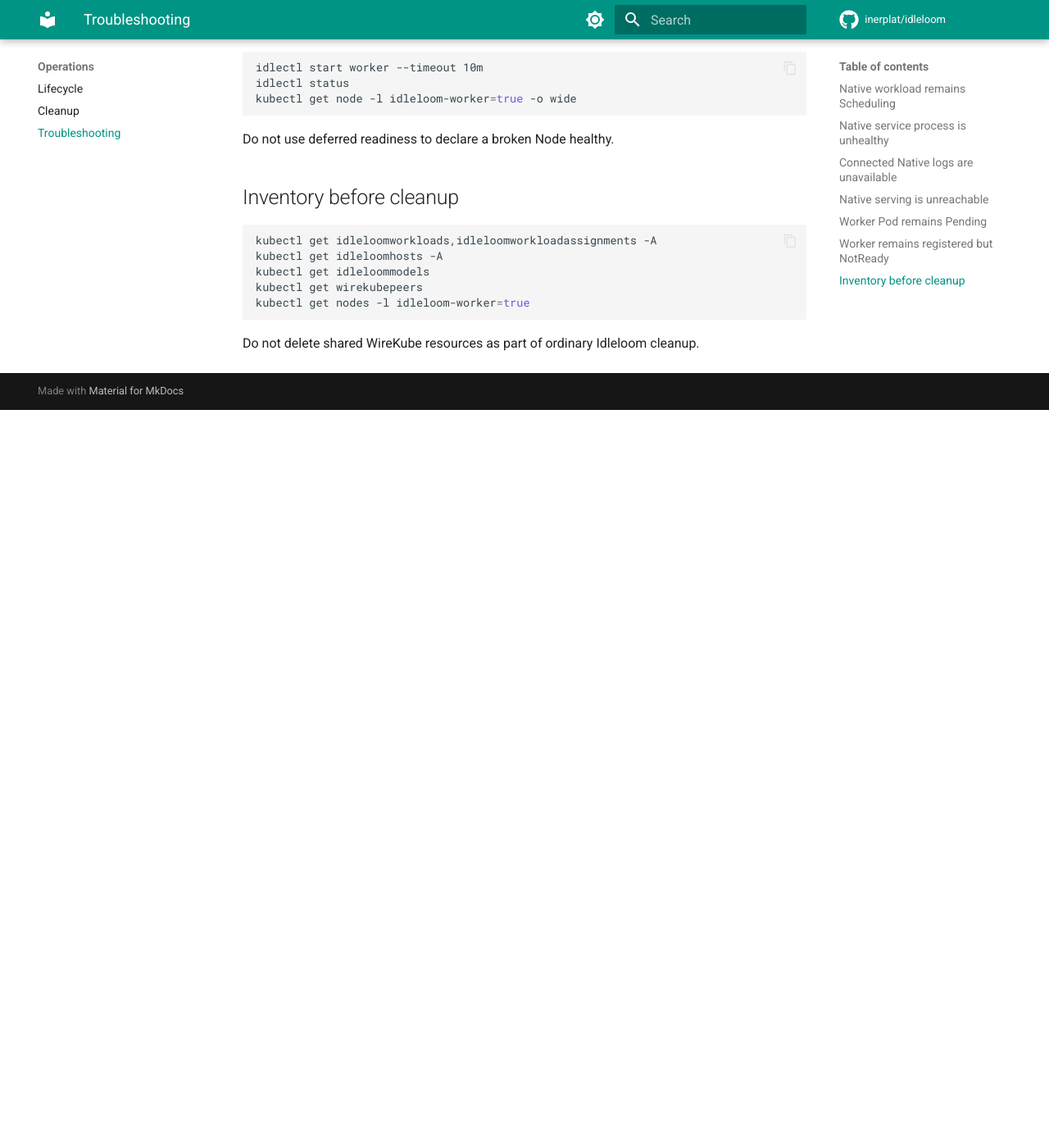
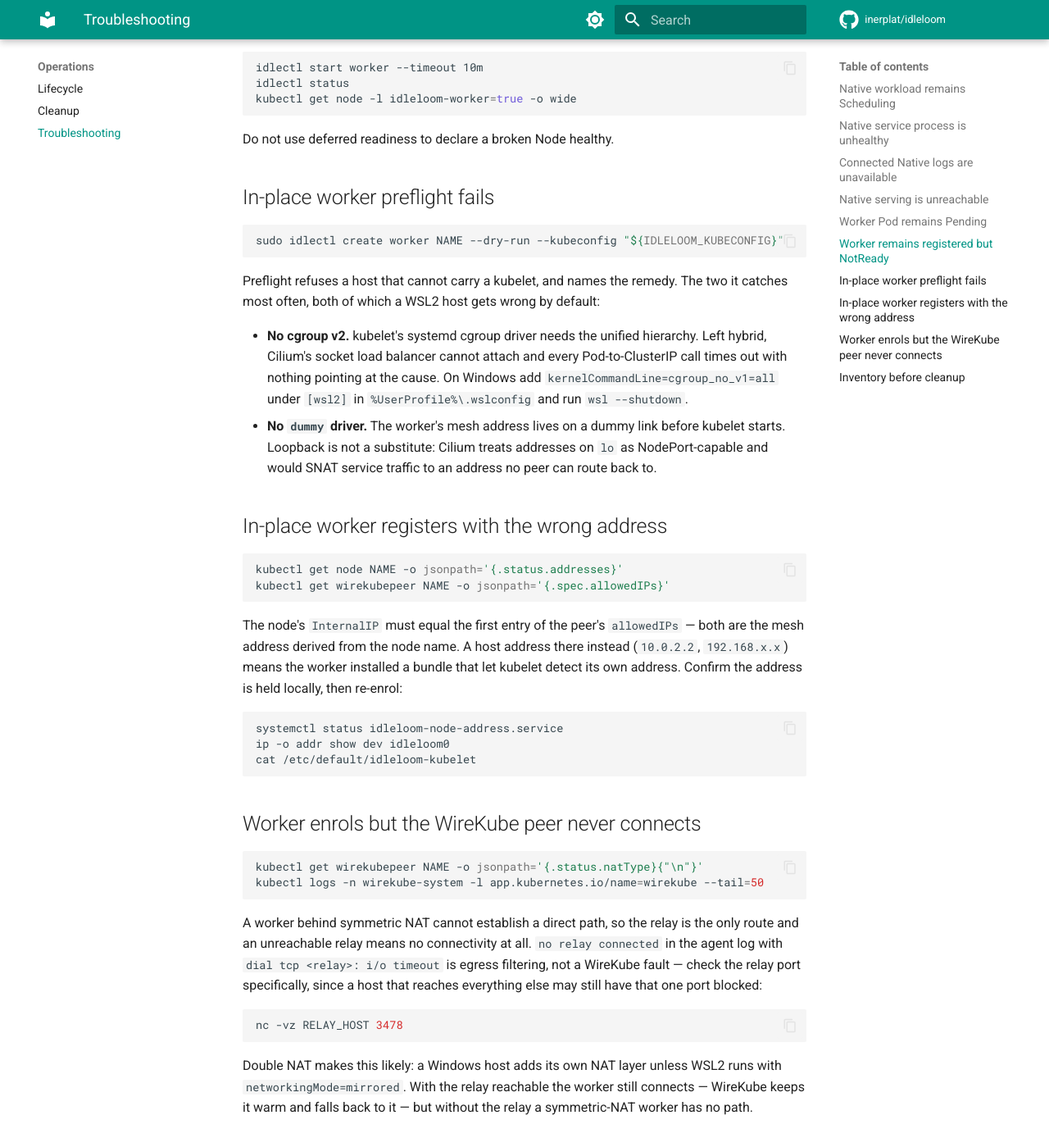
Before and after one commit to inerplat/idleloom, an MkDocs documentation site: the page built from docs/operations/troubleshooting.md, in a window 1280 px wide and 1400 px high, scrolled down 1995 px. Shown: the whole window at 82% size. Built offline with MkDocs 1.6.1 and Material for MkDocs 9.7.7, drawn with Linux system fonts in a browser that asks for light colours; comment, search, counter and statistics services are not loaded; before the commit the page ends 2495 px from its top, so only the background shows below that.

Commit message:
docs: record the failures an in-place worker actually hits
Three entries drawn from enrolling a Linux host against a live cluster.

Preflight rejections, with the remedy each one needs — the cgroup and dummy
checks exist because both failures surface far from their cause, and both
are WSL2 defaults.

Wrong node address, which is how a worker that registered with its own host
address rather than its mesh address presents. It is worth stating what
correct looks like, since the node and the peer have to agree.

An unreachable relay. A worker behind symmetric NAT has no direct path, so
the relay is the only route — and a host that reaches everything else can
still have that one port blocked, which is exactly what happened. That
looks like a WireKube fault in the agent log and is not one.

Co-Authored-By: Claude Opus 5 <noreply@anthropic.com>

````diff
--- a/docs/operations/troubleshooting.md
+++ b/docs/operations/troubleshooting.md
@@ -93,6 +93,68 @@ kubectl get node -l idleloom-worker=true -o wide
 
 Do not use deferred readiness to declare a broken Node healthy.
 
+## In-place worker preflight fails
+
+```sh
+sudo idlectl create worker NAME --dry-run --kubeconfig "${IDLELOOM_KUBECONFIG}"
+```
+
+Preflight refuses a host that cannot carry a kubelet, and names the remedy.
+The two it catches most often, both of which a WSL2 host gets wrong by
+default:
+
+- **No cgroup v2.** kubelet's systemd cgroup driver needs the unified
+  hierarchy. Left hybrid, Cilium's socket load balancer cannot attach and
+  every Pod-to-ClusterIP call times out with nothing pointing at the cause.
+  On Windows add `kernelCommandLine=cgroup_no_v1=all` under `[wsl2]` in
+  `%UserProfile%\.wslconfig` and run `wsl --shutdown`.
+- **No `dummy` driver.** The worker's mesh address lives on a dummy link
+  before kubelet starts. Loopback is not a substitute: Cilium treats
+  addresses on `lo` as NodePort-capable and would SNAT service traffic to an
+  address no peer can route back to.
+
+## In-place worker registers with the wrong address
+
+```sh
+kubectl get node NAME -o jsonpath='{.status.addresses}'
+kubectl get wirekubepeer NAME -o jsonpath='{.spec.allowedIPs}'
+```
+
+The node's `InternalIP` must equal the first entry of the peer's
+`allowedIPs` — both are the mesh address derived from the node name. A host
+address there instead (`10.0.2.2`, `192.168.x.x`) means the worker installed
+a bundle that let kubelet detect its own address. Confirm the address is
+held locally, then re-enrol:
+
+```sh
+systemctl status idleloom-node-address.service
+ip -o addr show dev idleloom0
+cat /etc/default/idleloom-kubelet
+```
+
+## Worker enrols but the WireKube peer never connects
+
+```sh
+kubectl get wirekubepeer NAME -o jsonpath='{.status.natType}{"\n"}'
+kubectl logs -n wirekube-system -l app.kubernetes.io/name=wirekube --tail=50
+```
+
+A worker behind symmetric NAT cannot establish a direct path, so the relay
+is the only route and an unreachable relay means no connectivity at all.
+`no relay connected` in the agent log with `dial tcp <relay>: i/o timeout`
+is egress filtering, not a WireKube fault — check the relay port
+specifically, since a host that reaches everything else may still have that
+one port blocked:
+
+```sh
+nc -vz RELAY_HOST 3478
+```
+
+Double NAT makes this likely: a Windows host adds its own NAT layer unless
+WSL2 runs with `networkingMode=mirrored`. With the relay reachable the
+worker still connects — WireKube keeps it warm and falls back to it — but
+without the relay a symmetric-NAT worker has no path.
+
 ## Inventory before cleanup
 
 ```sh
````
